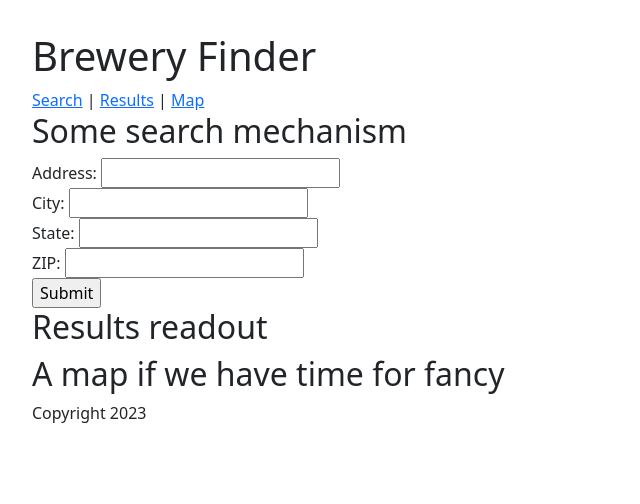
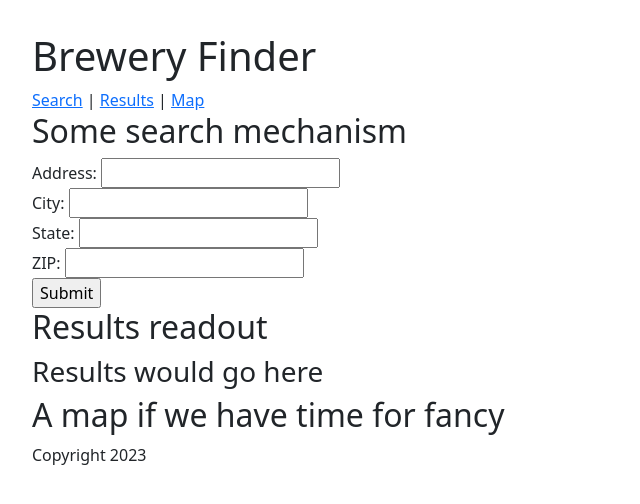
Before and after one commit to lukenilsson/breweries-frontend, a React (Vite) app: page / in a window 1280 px wide. Shown: the top 504 px of the page, without its empty margins (0-640 px from the left). Built offline with nearby package versions, Linux system fonts and the light colour scheme.

Commit message:
Adds placeholder for Results component

```diff
--- a/src/Content.jsx
+++ b/src/Content.jsx
@@ -1,4 +1,5 @@
 import { Search } from "./Search";
+import { Results } from "./Results";
 
 export function Content() {
   return (
@@ -9,6 +10,7 @@ export function Content() {
       </div>
       <div id="results">
         <h2>Results readout</h2>
+        <Results />
         {/* Output should be 5 closest locations from the data set to the address query */}
       </div>
       <div id="map">
--- /dev/null
+++ b/src/Results.jsx
@@ -0,0 +1,7 @@
+export function Results() {
+  return (
+    <div>
+      <h3>Results would go here</h3>
+    </div>
+  );
+}
```
